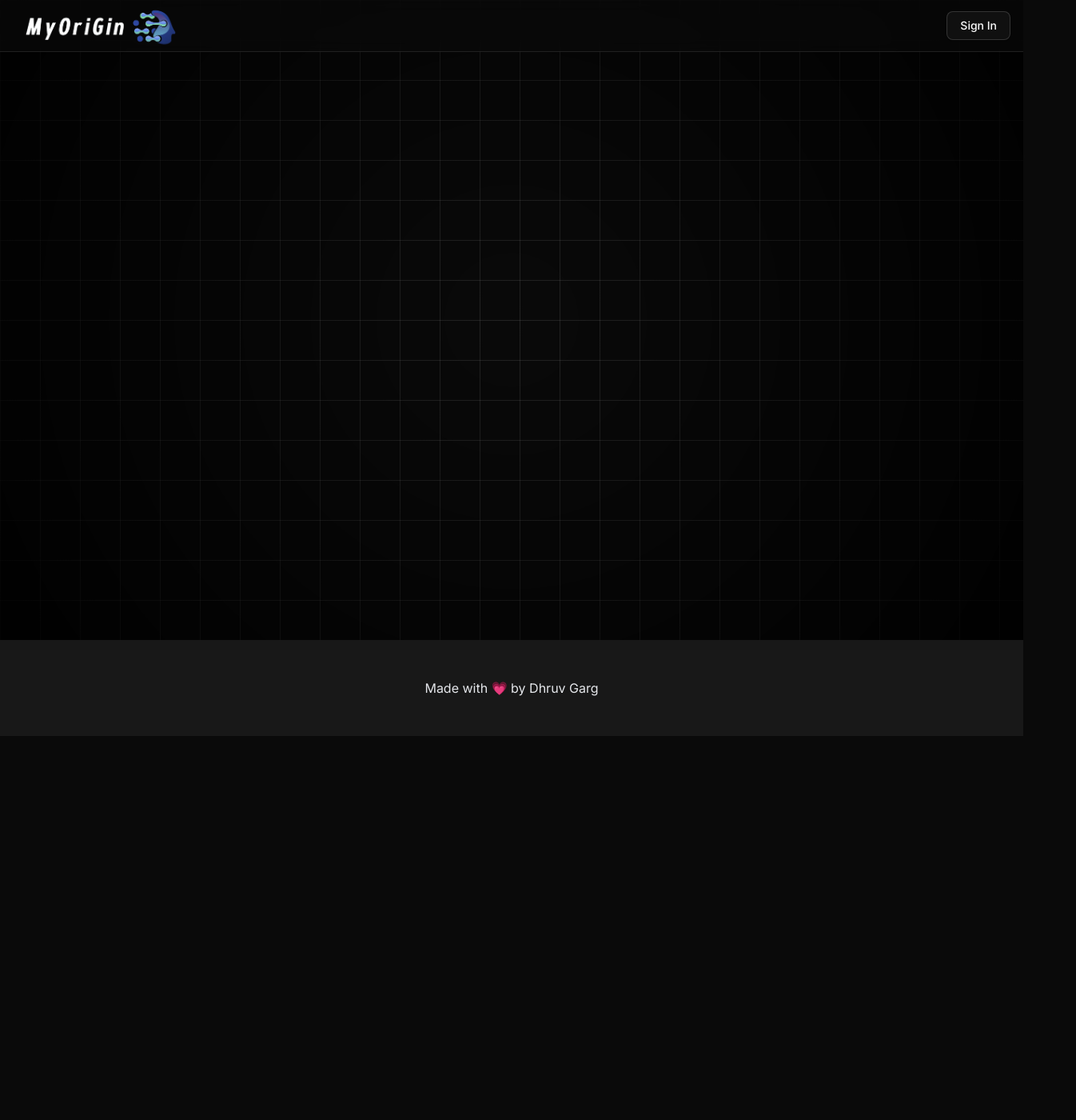
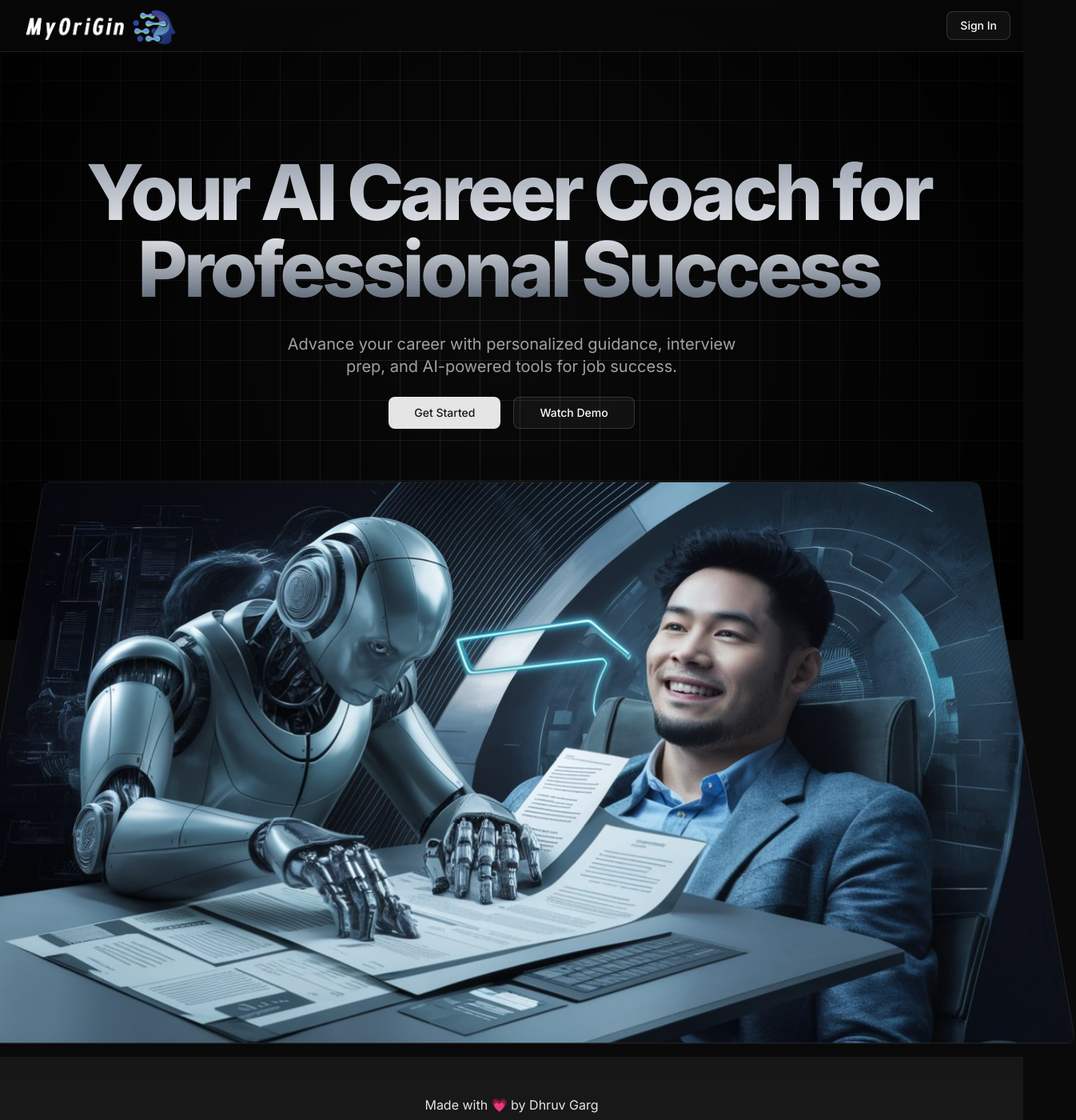
Before and after one commit to gargDhruv12/my-origin, a Next.js app: page / in a window 1280 px wide. Shown: the top 1400 px of the page at 80% size, 1346 px wide, since content can reach past the window. Before the commit the page ends 920 px from the top, so only its background shows below. Built offline with nearby package versions, Linux system fonts and the light colour scheme; no server answers.

Commit message:
landing page banner

```diff
--- a/app/globals.css
+++ b/app/globals.css
@@ -1,5 +1,6 @@
 @import "tailwindcss";
 @import "tw-animate-css";
+@tailwind utilities;
 
 @custom-variant dark (&:is(.dark *));
 
@@ -122,6 +123,16 @@
 }
 
 
+@layer utilities {
+  .gradient {
+    @apply bg-gradient-to-b from-gray-400 via-gray-200 to-gray-600;
+  }
+  .gradient-title {
+    @apply font-extrabold tracking-tighter text-transparent bg-clip-text pb-2 pr-2;
+  }
+}
+
+
 .grid-background {
   position: fixed;
   top: 0;
@@ -148,3 +159,19 @@
   height: 100%;
   background: radial-gradient(circle, transparent, rgba(0, 0, 0, 0.9));
 }
+
+
+.hero-image-wrapper {
+  perspective: 1000px;
+}
+
+.hero-image {
+  /* transform: rotateX(20deg) scale(0.9) translateY(-50); */
+  transform: rotateX(15deg) scale(1);
+  transition: transform 0.5s ease-out;
+  will-change: transform;
+}
+
+.hero-image.scrolled {
+  transform: rotateX(0deg) scale(1) translateY(40px);
+}
--- a/app/page.jsx
+++ b/app/page.jsx
@@ -1,9 +1,11 @@
+import HeroSection from "@/components/hero";
 import {Button} from "@/components/ui/button";
 
 export default function Home() {
   return (
     <div>
       <div className="grid-background"></div>
+      <HeroSection />
     </div>
   );
 }
--- /dev/null
+++ b/components/hero.jsx
@@ -0,0 +1,75 @@
+"use client";
+import Link from "next/link"
+import { Button } from "./ui/button"
+import Image from "next/image"
+import { useEffect, useRef } from "react"
+
+const HeroSection = () => {
+
+    const imageRef = useRef(null);
+
+    useEffect(() => {
+        const imageElement = imageRef.current;
+
+        const handleScroll = () => {
+            const scrollPosition = window.scrollY;
+            const scrollThreshold = 100;
+            if (scrollPosition > scrollThreshold) {
+                imageElement.classList.add("scrolled");
+            } else {
+                imageElement.classList.remove("scrolled");
+            }
+        };
+
+        window.addEventListener("scroll", handleScroll);
+        return () => window.removeEventListener("scroll", handleScroll);
+
+    }, []);
+
+    return (
+        <section className="w-full pt-36 md:pt-48 pb-10">
+            <div className="space-y-6 text-center">
+                <div className="space-y-6 mx-auto">
+                    <h1 className="text-5xl font-bold md:text-6xl lg:text-7xl xl:text-8xl gradient gradient-title animate-gradient">
+                        Your AI Career Coach for
+                        <br />
+                        Professional Success
+                    </h1>
+                    <p className="mx-auto max-w-[600px] text-muted-foreground md:text-xl">
+                        Advance your career with personalized guidance, interview prep, and
+                        AI-powered tools for job success.
+                    </p>
+                </div>
+
+                <div className="flex justify-center space-x-4">
+                    <Link href="/dashboard">
+                        <Button size="lg" className="px-8">
+                            Get Started
+                        </Button>
+                    </Link>
+                    <Link href="/dashboard">
+                        <Button size="lg" variant="outline" className="px-8">
+                            Watch Demo
+                        </Button>
+                    </Link>
+                </div>
+
+                <div className="hero-image-wrapper mt-5 md:mt-0">
+                    <div className="hero-image" ref={imageRef}>
+                        <Image
+                            src="/banner.jpeg"
+                            width={1280}
+                            height={720}
+                            alt="Dashboard Preview"
+                            className="rounded-lg shadow-2xl border mx-auto"
+                            priority
+                        />
+                    </div>
+                </div>
+
+            </div>
+        </section>
+    )
+}
+
+export default HeroSection
```
Also changed, not shown: public/banner1.webp (added), public/banner2.jpg (added).
